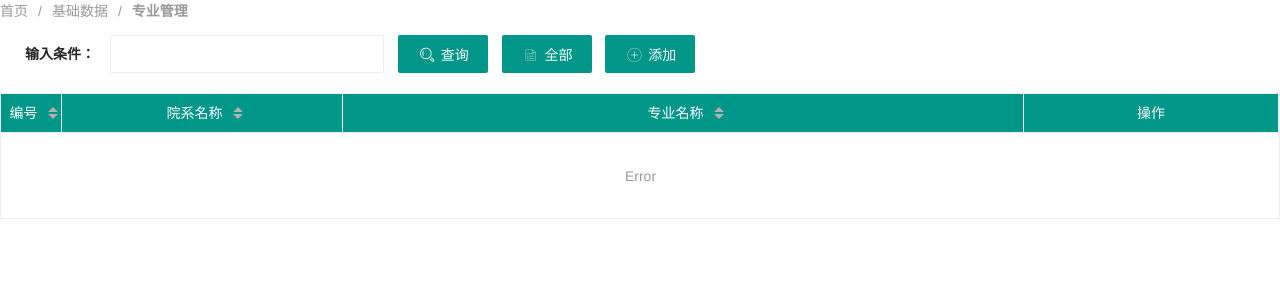
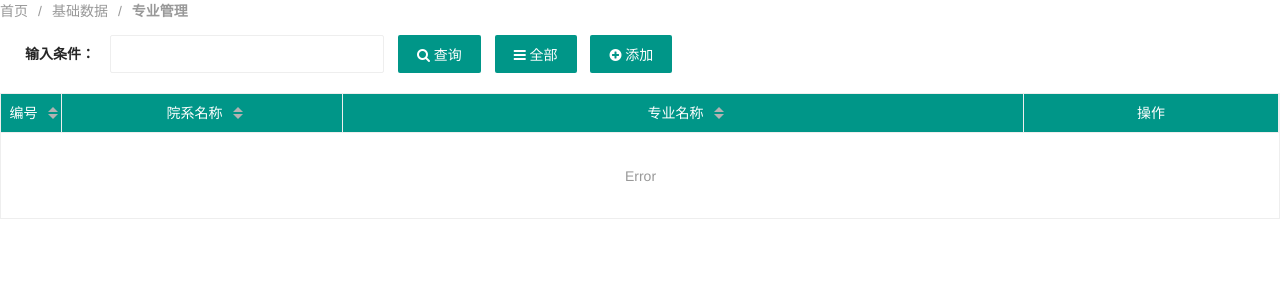
Before and after one commit to zane4649/StudentMgr, a Django app: page /basic/major/ in a window 1280 px wide. Shown: the top 300 px of the page. Run offline with Django 3.2, Linux system fonts and the light colour scheme; data that the repository does not hold is empty; some libraries are stand-ins or nearby versions.

Commit message:
添加font-awesome图标

```diff
--- a/apps/basicweb/templates/basic/faculty.html
+++ b/apps/basicweb/templates/basic/faculty.html
@@ -78,9 +78,9 @@
                 $('<div>').html("专业数：" + value.number).attr('style', 'line-height:80px').appendTo(childInner);
                 // 附加
                 //$('<i>').attr('id', 'btnEdit').attr('class', 'layui-icon layui-icon-edit').appendTo(childInner);
-                $('<i>').attr('id', 'btnEdit').attr('name', value.name).attr('code', value.id).attr('class', 'layui-icon layui-icon-edit').appendTo(childInner);
+                $('<i>').attr('id', 'btnEdit').attr('name', value.name).attr('code', value.id).attr('class', 'fa fa-edit').attr('aria-hidden', true).appendTo(childInner);
                 $('<span>').html("&nbsp&nbsp&nbsp&nbsp&nbsp&nbsp&nbsp").appendTo(childInner);
-               $('<i>').attr('id', 'btnDel').attr('name', value.name).attr('code', value.id).attr('class', 'layui-icon layui-icon-delete').appendTo(childInner);
+               $('<i>').attr('id', 'btnDel').attr('name', value.name).attr('code', value.id).attr('class', 'fa fa-trash').attr('aria-hidden', true).appendTo(childInner);
                 //$('<i>').attr('id', 'btnDel').attr('class', 'layui-icon layui-icon-delete').appendTo(childInner);
                 // 附加到
                 child.appendTo(targetContainer);
--- a/apps/basicweb/templates/basic/layout/basic_base_page.html
+++ b/apps/basicweb/templates/basic/layout/basic_base_page.html
@@ -6,6 +6,9 @@
     <title>{% block title %} {% endblock %}</title>
     <!-- 引入 Layui的样式文件 -->
     <link rel="stylesheet" href="{% static 'plugin/layui/css/layui.css' %}">
+
+    <!-- 引入font-awesome css文件 -->
+    <link rel="stylesheet" href="{% static 'plugin/font-awesome/css/font-awesome.min.css' %}">
     {% block css %} {% endblock %}
 </head>
 
@@ -30,13 +33,13 @@
 
             <div class="layui-inline">
                 <button type="button" id="btnQuery" class="layui-btn">
-                    <i class="layui-icon layui-icon-search"></i>&nbsp;查询
+                   <i class="fa fa-search" ></i>&nbsp;查询
                 </button>
                 <button type="button" id="btnAll" class="layui-btn">
-                    <i class="layui-icon layui-icon-list"></i>&nbsp;全部
+                    <i class="fa fa-bars" aria-hidden="true"></i>&nbsp;全部
                 </button>
                 <button type="button" id="btnAdd" class="layui-btn">
-                    <i class="layui-icon layui-icon-add-circle-fine"></i>&nbsp;添加
+                    <i class="fa fa-plus-circle" aria-hidden="true"></i>&nbsp;添加
                 </button>
             </div>
         </div>
--- a/apps/basicweb/templates/basic/major.html
+++ b/apps/basicweb/templates/basic/major.html
@@ -24,10 +24,10 @@
     <!--内容04  表格中的按钮 -->
     <script type="text/html" id="tableButton">
         <a id="btnEdit" class="layui-btn layui-btn-normal layui-btn-xs" lay-event="edit">
-            <i class="layui-icon layui-icon-edit"></i>编辑
+           <i class="fa fa-edit" aria-hidden="true"></i>&nbsp;编辑
         </a>
         <a class="layui-btn layui-btn-danger layui-btn-xs" lay-event="del">
-            <i class="layui-icon layui-icon-delete"></i>删除
+            <i class="fa fa-trash-o" aria-hidden="true"></i>&nbsp;删除
         </a>
     </script>
 
--- a/apps/studentweb/templates/student/layout/student_base_page.html
+++ b/apps/studentweb/templates/student/layout/student_base_page.html
@@ -6,6 +6,8 @@
     <title>{% block title %} {% endblock %}</title>
     <!-- 引入 Layui的样式文件 -->
     <link rel="stylesheet" href="{% static 'plugin/layui/css/layui.css' %}">
+    <!-- 引入font-awesome css文件 -->
+    <link rel="stylesheet" href="{% static 'plugin/font-awesome/css/font-awesome.min.css' %}">
     {% block css %} {% endblock %}
 </head>
 
```
Also changed, not shown: apps/studentweb/templates/student/student.html (+20 -18 lines).
